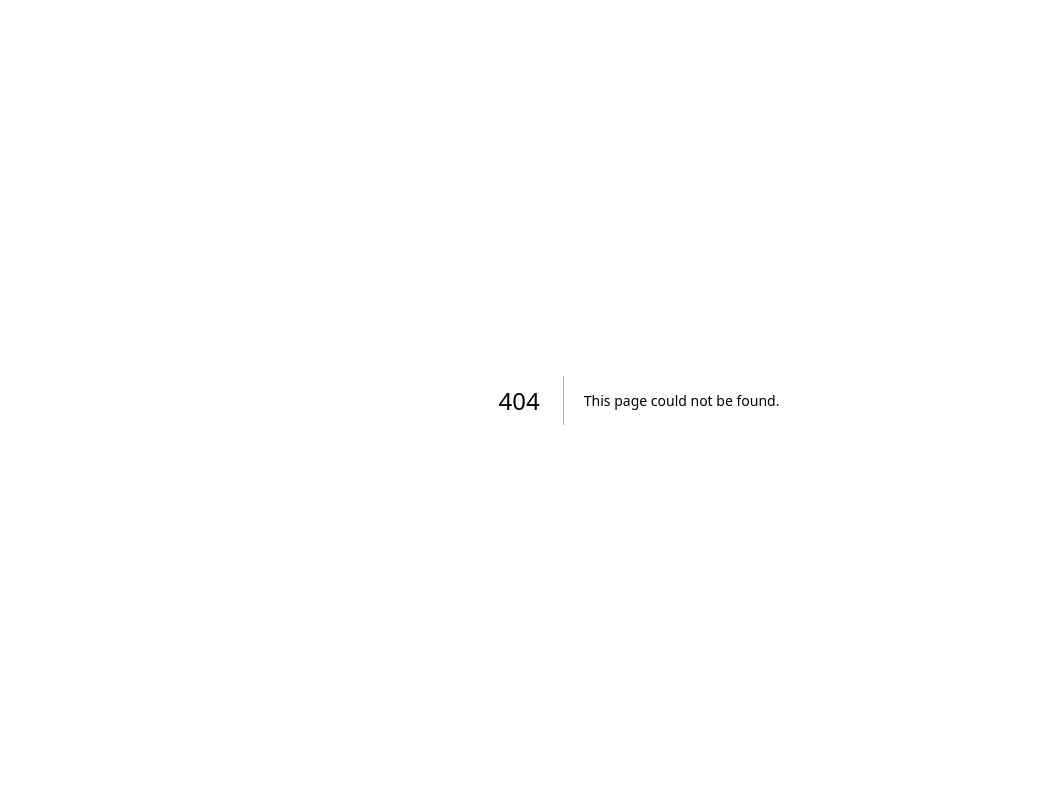
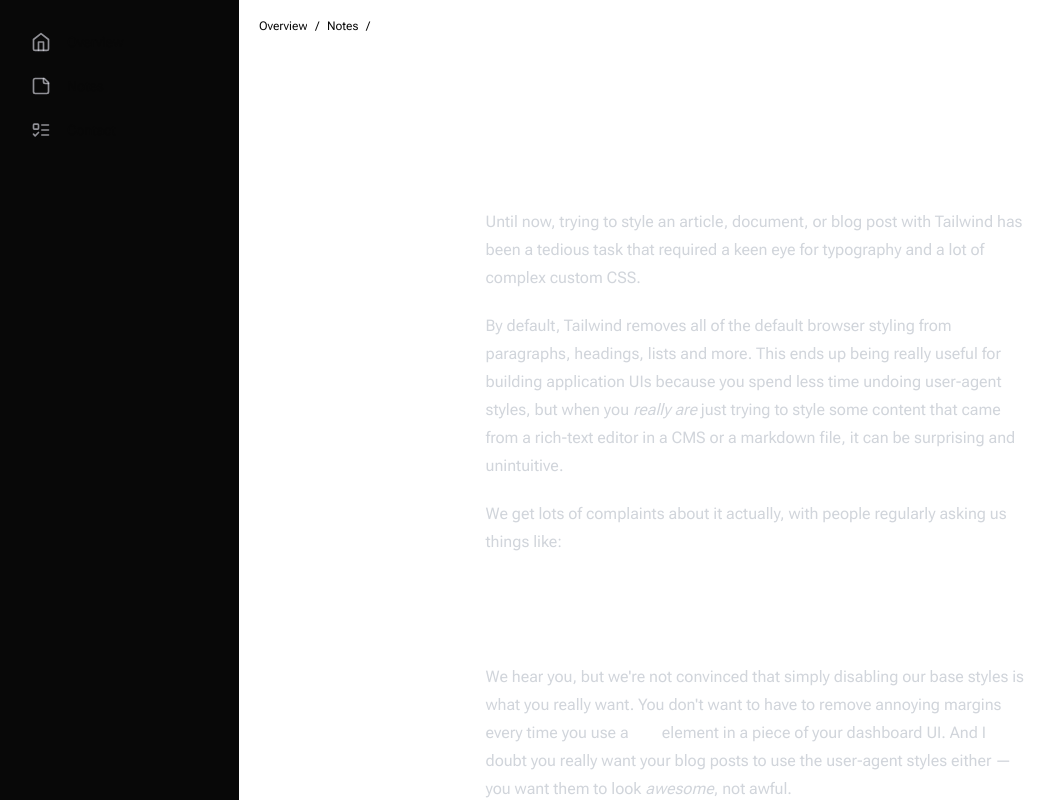
Before and after one commit to kelvym/k-tasks, a Next.js app: page /notes/1 in a window 1280 px wide. Before the commit this address had no page. Shown: the top 800 px of the page, without its empty margins (1-1055 px from the left). Built offline with nearby package versions, Linux system fonts and the light colour scheme.

Commit message:
feat: Create page to edit a note

```diff
--- /dev/null
+++ b/app/(dashboard)/notes/[slug]/_components/note-editor.tsx
@@ -0,0 +1,10 @@
+'use client'
+
+import WYSIWYG from '@/components/wysiwyg'
+
+export default function NoteEditor({ text }: { text: string }) {
+  const OnUpdate = (text: string) => {
+    console.log('event: text updated')
+  }
+  return <WYSIWYG content={text} OnUpdate={OnUpdate} />
+}
--- /dev/null
+++ b/app/(dashboard)/notes/[slug]/page.tsx
@@ -0,0 +1,26 @@
+import { dataNotes } from '@/app/data'
+import { Header } from '@/components/header'
+import type { Metadata } from 'next'
+import { Breadcrumbs } from '../../_components/breadcrumbs'
+import NoteEditor from './_components/note-editor'
+
+export async function generateMetadata(): Promise<Metadata> {
+  const title = dataNotes[0].title
+
+  return { title }
+}
+
+export default async function NotesSlug({ params }: { params: any }) {
+  const { description = '', title = '' } =
+    dataNotes.find((note) => note.id === parseInt(params.slug)) || {}
+
+  return (
+    <>
+      <Breadcrumbs title={title} />
+      <Header title={title}></Header>
+      <div className="flex justify-center pb-14">
+        <NoteEditor text={description} />
+      </div>
+    </>
+  )
+}
```
